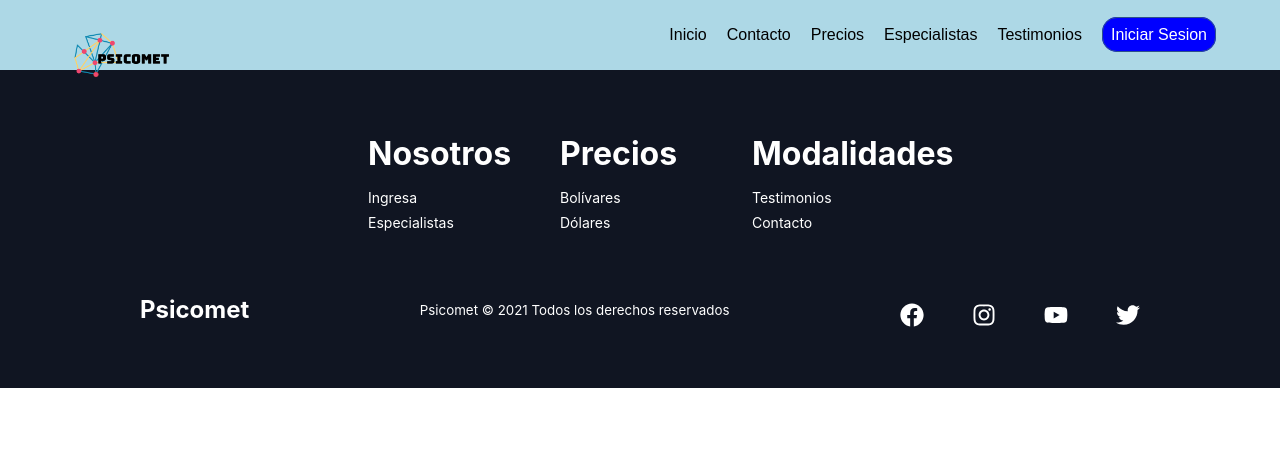
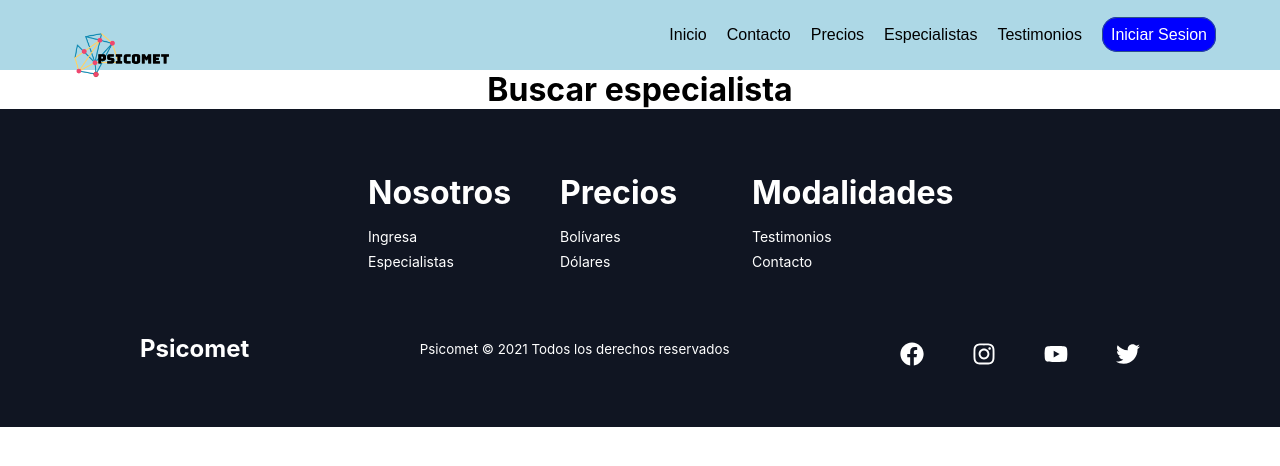
Before and after one commit to Ulises-Fermin/psicomet, a React (Create React App) app: page /Quest in a window 1280 px wide. Shown: the top 466 px of the page. Built offline with nearby package versions, Linux system fonts and the light colour scheme; no server answers.

Commit message:
Creacion de pestana de buscar especialista

```diff
--- a/src/App.jsx
+++ b/src/App.jsx
@@ -24,6 +24,7 @@ import Services from "./Components/Services";
 import RecoverPassword from "./Pages/RecoverPassword/RecoverPassword";
 import Profile_p from "./Pages/Profile/Profile_p";
 import Profile_e from "./Pages/Profile/Profile_e";
+import Quest from "./Pages/Quest/Quest";
 
 function App() {
   return (
@@ -78,6 +79,9 @@ function App() {
           <Route exact path="/Profile_e">
             <Profile_e />
           </Route>
+          <Route exact path="/Quest">
+            <Quest />
+          </Route>
         </Switch>
           <Footer />
       </Router>
--- a/src/Components/NavBar/Navbar.jsx
+++ b/src/Components/NavBar/Navbar.jsx
@@ -40,7 +40,7 @@ function Navbar() {
             </Link>
           </li>
           <li class={styles.NavButton}>
-            <Link to="/Especialists" class={styles.NavLink}>
+            <Link to="/Quest" class={styles.NavLink}>
               Especialistas
             </Link>
           </li>
--- a/src/Pages/Price/Price.module.css
+++ b/src/Pages/Price/Price.module.css
@@ -10,6 +10,7 @@
     background-image: url("../../Images/Terapia.jpg");
     width: 100%;
     height: 100%;
+    position: relative;
 
 }
 #title {
--- /dev/null
+++ b/src/Pages/Quest/Quest.jsx
@@ -0,0 +1,13 @@
+import React from "react";
+import styles from "./Quest.module.css";
+
+
+function Quest() {
+    return (
+      <div id={styles.body}>
+          <h1>Buscar especialista</h1>
+      </div>
+    );
+  }
+
+export default Quest;
--- /dev/null
+++ b/src/Pages/Quest/Quest.module.css
@@ -0,0 +1,3 @@
+h1{
+    text-align: center;
+}
--- a/src/Pages/User/User.jsx
+++ b/src/Pages/User/User.jsx
@@ -45,7 +45,7 @@ function User() {
           <img id={styles.image} src="/Agendar.png" alt="" />
           <p id={styles.My_chats}>Reservar cita</p>
           <img id={styles.image} src="/User.png" alt="" />
-          <Link to="/Profile" id={styles.Calendar}>
+          <Link to="/Profile_p" id={styles.Calendar}>
             Perfil
           </Link>
         </div>
```
